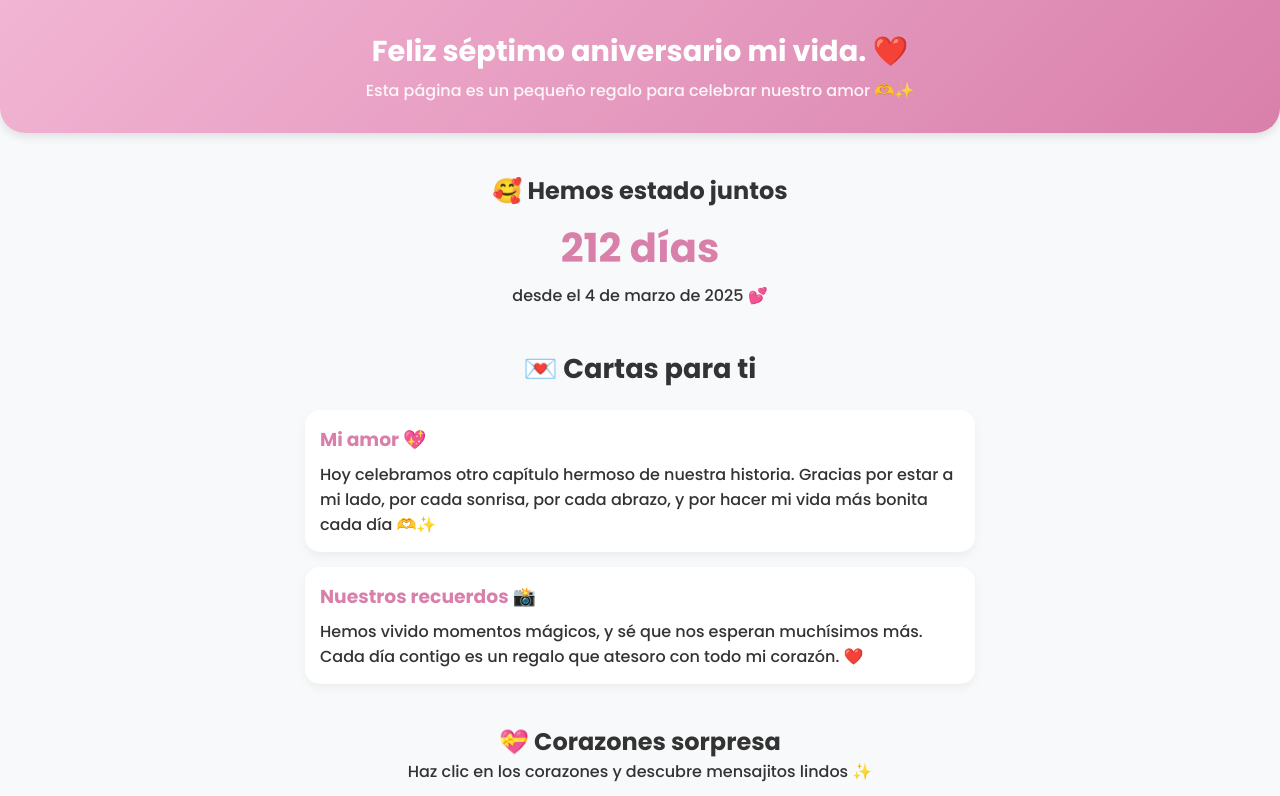
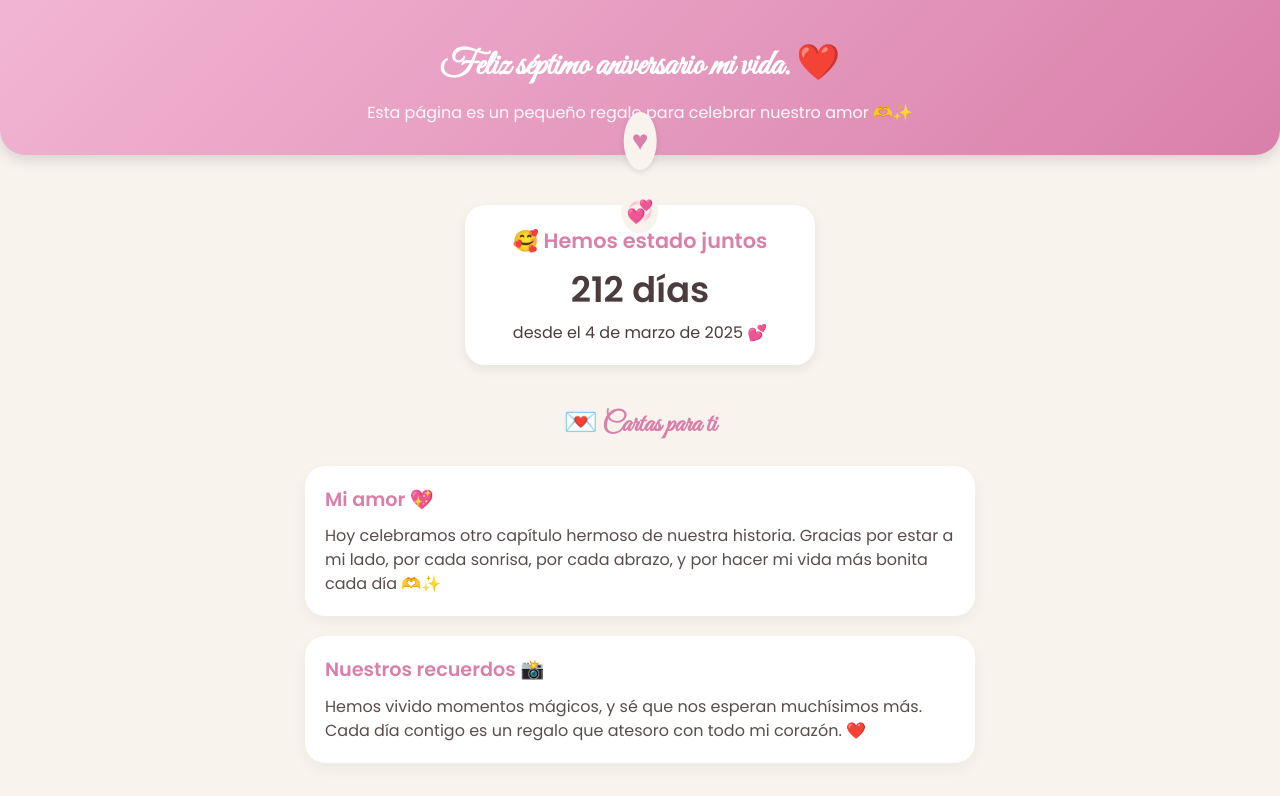
Before and after one commit to kyk007/septimo, a plain HTML site: page index.html in a window 1280 px wide. Shown: the top 796 px of the page. Drawn offline with Linux system fonts and the light colour scheme.

Commit message:
Update style.css

```diff
--- a/style.css
+++ b/style.css
@@ -1,10 +1,11 @@
-@import url('https://fonts.googleapis.com/css2?family=Poppins:wght@300;500;700&display=swap');
+@import url('https://fonts.googleapis.com/css2?family=Great+Vibes&family=Poppins:wght@300;400;600&display=swap');
 
 :root {
-  --fondo: #f8f9fa;
-  --rosa: #f2b5d4;
+  --fondo: #f8f3ed;        /* Beige tenue de fondo */
+  --rosa-suave: #f2b5d4;
   --rosa-oscuro: #d980aa;
-  --texto: #333;
+  --texto: #4b3d3d;
+  --blanco: #ffffff;
 }
 
 * {
@@ -18,46 +19,82 @@ body {
   background-color: var(--fondo);
   color: var(--texto);
   text-align: center;
+  line-height: 1.5;
   padding-bottom: 50px;
 }
 
-/* ENCABEZADO */
+/* ✨ Encabezado romántico */
 .header {
-  background: linear-gradient(135deg, var(--rosa), var(--rosa-oscuro));
-  color: white;
-  padding: 30px 15px;
+  background: linear-gradient(135deg, var(--rosa-suave), var(--rosa-oscuro));
+  color: var(--blanco);
+  padding: 40px 15px 30px;
   border-radius: 0 0 25px 25px;
-  box-shadow: 0 4px 10px rgba(0,0,0,0.1);
+  box-shadow: 0 4px 15px rgba(0,0,0,0.15);
+  position: relative;
+}
+
+.header::after {
+  content: "♥";
+  font-size: 28px;
+  position: absolute;
+  bottom: -15px;
+  left: 50%;
+  transform: translateX(-50%);
+  background-color: var(--fondo);
+  padding: 8px;
+  border-radius: 50%;
+  color: var(--rosa-oscuro);
+  box-shadow: 0 2px 6px rgba(0,0,0,0.1);
 }
 
 .header h1 {
-  font-size: 1.8rem;
-  margin-bottom: 5px;
+  font-family: 'Great Vibes', cursive;
+  font-size: 2.2rem;
+  margin-bottom: 8px;
 }
 
 .subtext {
   font-size: 1rem;
-  opacity: 0.9;
+  opacity: 0.95;
 }
 
-/* CONTADOR */
+/* 📅 Contador */
 .contador {
-  margin: 40px auto;
+  margin: 50px auto 30px;
+  padding: 20px;
+  background: var(--blanco);
+  max-width: 350px;
+  border-radius: 20px;
+  box-shadow: 0 4px 12px rgba(0,0,0,0.07);
+  position: relative;
+}
+
+.contador::before {
+  content: "💞";
+  font-size: 22px;
+  position: absolute;
+  top: -15px;
+  left: 50%;
+  transform: translateX(-50%);
+  background: var(--fondo);
+  border-radius: 50%;
+  padding: 5px;
 }
 
 .contador h2 {
-  font-size: 1.5rem;
-  margin-bottom: 10px;
+  font-size: 1.3rem;
+  margin-bottom: 8px;
+  color: var(--rosa-oscuro);
 }
 
 .contador-numero {
-  font-size: 2.5rem;
-  font-weight: bold;
-  color: var(--rosa-oscuro);
-  margin-bottom: 5px;
+  font-size: 2.2rem;
+  font-weight: 600;
+  color: var(--texto);
+  margin-bottom: 4px;
 }
 
-/* CARTAS */
+/* 💌 Cartas románticas */
 .cartas {
   margin: 40px auto;
   max-width: 700px;
@@ -65,27 +102,49 @@ body {
 }
 
 .cartas h2 {
+  font-size: 1.7rem;
+  color: var(--rosa-oscuro);
   margin-bottom: 20px;
-  font-size: 1.7rem;
+  font-family: 'Great Vibes', cursive;
 }
 
 .carta {
-  background: white;
-  padding: 15px;
-  margin-bottom: 15px;
-  border-radius: 15px;
-  box-shadow: 0 4px 10px rgba(0,0,0,0.05);
+  background: var(--blanco);
+  padding: 20px;
+  margin-bottom: 20px;
+  border-radius: 20px;
+  box-shadow: 0 5px 15px rgba(0,0,0,0.05);
   text-align: left;
+  transition: transform 0.3s ease, box-shadow 0.3s ease;
+}
+
+.carta:hover {
+  transform: translateY(-4px);
+  box-shadow: 0 8px 18px rgba(0,0,0,0.08);
 }
 
 .carta h3 {
   color: var(--rosa-oscuro);
-  margin-bottom: 8px;
+  margin-bottom: 10px;
+  font-size: 1.2rem;
 }
 
-/* CORAZONES */
+.carta p {
+  font-size: 1rem;
+  color: #5a4d4d;
+}
+
+/* 💝 Juego de corazones */
 .juego {
   margin: 40px auto;
+  padding: 0 15px;
+}
+
+.juego h2 {
+  font-size: 1.6rem;
+  color: var(--rosa-oscuro);
+  font-family: 'Great Vibes', cursive;
+  margin-bottom: 10px;
 }
 
 .corazones-container {
@@ -99,14 +158,15 @@ body {
 .corazon {
   width: 60px;
   height: 60px;
-  background-color: var(--rosa);
+  background-color: var(--rosa-suave);
   clip-path: polygon(50% 0%, 100% 38%, 79% 100%, 50% 80%, 21% 100%, 0% 38%);
   cursor: pointer;
-  transition: transform 0.3s ease;
+  transition: transform 0.3s ease, background-color 0.3s ease;
+  box-shadow: 0 4px 8px rgba(0,0,0,0.1);
 }
 
 .corazon:hover {
-  transform: scale(1.2);
+  transform: scale(1.2) rotate(5deg);
   background-color: var(--rosa-oscuro);
 }
 
@@ -116,4 +176,9 @@ body {
   font-weight: 500;
   color: var(--rosa-oscuro);
   min-height: 24px;
+  font-style: italic;
+  transition: opacity 0.3s ease;
 }
+
+/* ✨ Animación inicial */
+.
```
